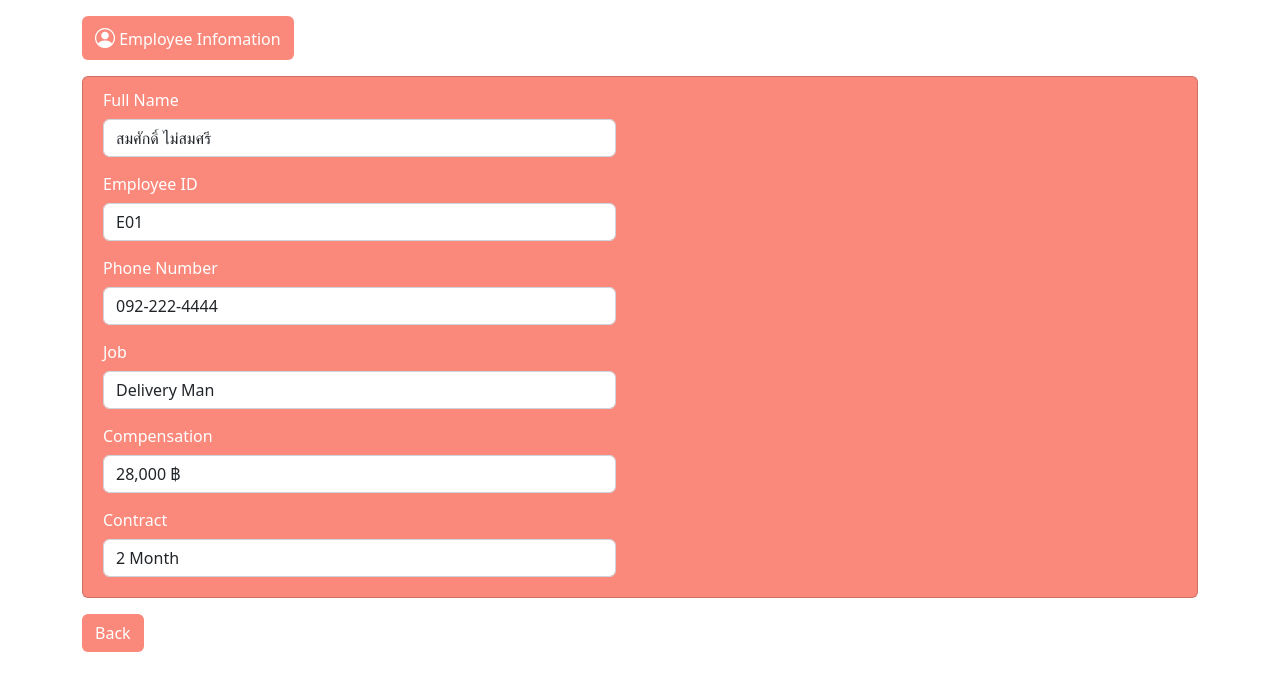
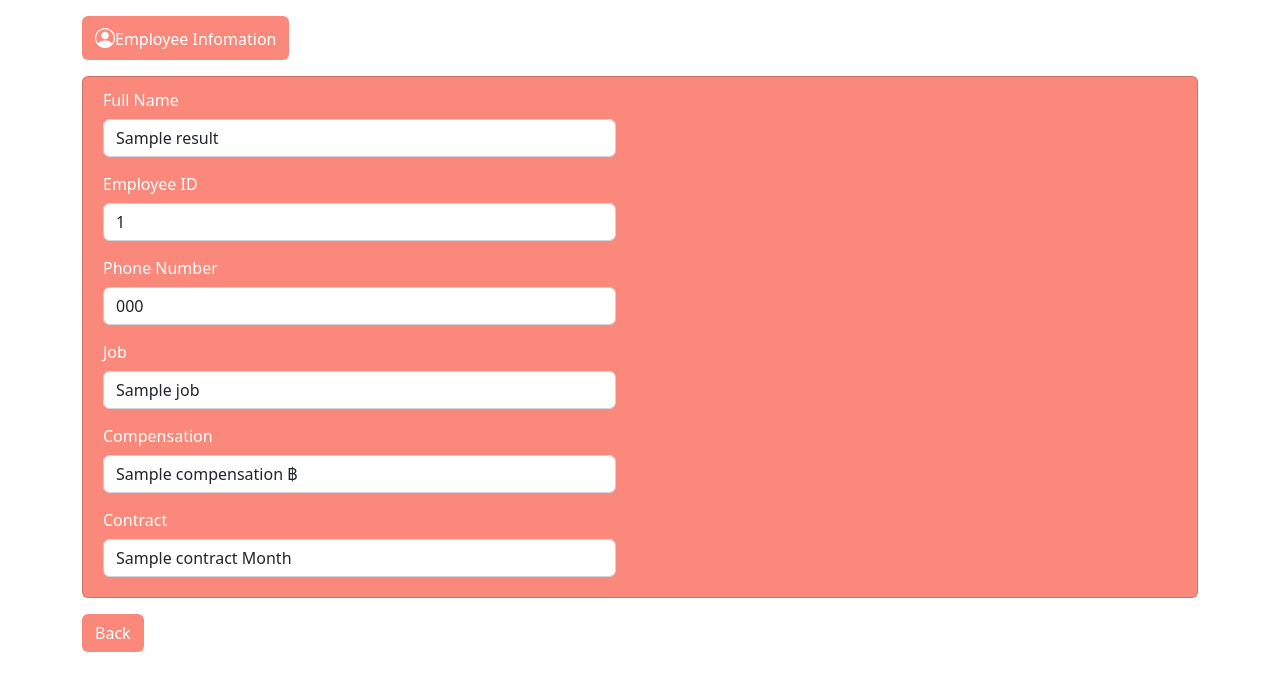
Before and after one commit to CIS3Team/EPMS-Backend, a Flask app: template templates/html/employee-view.html in a window 1280 px wide. Shown: the part 58-749 px from the top of the page. Run offline with Flask 2, Linux system fonts and the light colour scheme; the template is opened without the code that fills it: most values are stand-ins (such as "Sample title", 1, 10 or a date in 2020); some libraries are stand-ins or nearby versions.

Commit message:
update_except_edit

```diff
--- a/app.py
+++ b/app.py
@@ -59,17 +59,49 @@ def elist():
         cursor.execute(sql)
         conn.commit()
         result = cursor.fetchall()
-        print(result)
-        return render_template('html/employee-list.html',datas=result)
+    return render_template('html/employee-list.html',datas=result)
+
+@app.route('/employee-view/<string:id_data>',methods=['GET'])
+def eview(id_data):
+    with conn.cursor() as cursor:
+        cursor.execute("SELECT * FROM employee_detail WHERE id=%s",(id_data))
+        conn.commit()
+        result = cursor.fetchall()
+    return render_template('html/employee-view.html',datas=result)
+
 
 @app.route('/employee-delete/<string:id_data>',methods=['GET'])
 def delete(id_data):
     with conn.cursor() as cursor:
         cursor.execute("DELETE FROM employee WHERE id=%s",(id_data))
         conn.commit()
-        result = cursor.fetchall()
-        print(result)
+        cursor.execute("DELETE FROM employee_detail WHERE id=%s",(id_data))
+        conn.commit()
     return redirect(url_for('elist'))
+
+@app.route('/add',methods=["POST"])
+def add():
+    if request.method=="POST":
+        name=request.form['name']
+        eid=request.form['eid']
+        phone=request.form['phone']
+        job=request.form['job']
+        compensation=request.form['compensation']
+        contract=request.form['contract']
+        with conn.cursor() as cursor:
+            sql1 = "INSERT INTO employee (eid,name) VALUES (%s,%s)"
+            sql2 = "INSERT INTO employee_detail (name,eid,phone,job,compensation,contract) VALUES (%s,%s,%s,%s,%s,%s)"
+            cursor.execute(sql1,(eid,name))
+            conn.commit()
+            cursor.execute(sql2,(name,eid,phone,job,compensation,contract))
+            conn.commit()
+        return redirect(url_for('elist'))
+
+@app.route('/employee-add')
+def eadd():
+    return render_template('html/employee-add.html')
+
+
 
 # @app.route('/index')
 # def login():
--- a/templates/html/employee-view.html
+++ b/templates/html/employee-view.html
@@ -29,9 +29,9 @@
                 <div class="dropdown">
                     <a class="navbar-brand btn dropdown" data-bs-toggle="dropdown" aria-expanded="false"><i class="bi bi-list" style="color:#ffff ;"></i></a>
                     <ul class="dropdown-menu dropdown-menu-dark">
-                        <li><a class="dropdown-item" href="employee-list.html">Employee List</a></li>
+                        <li><a class="dropdown-item" href="/employee-view.html">Employee List</a></li>
                         <li><hr class="dropdown-divider"></li>
-                        <li><a class="dropdown-item" href="#"><i class="bi bi-box-arrow-left"></i> Logout</a></li>
+                        <li><a class="dropdown-item" href="/logout"><i class="bi bi-box-arrow-left"></i> Logout</a></li>
                       </ul>
                 </div>
                 <div class="d-flex" role="search">
@@ -41,67 +41,65 @@
         </nav>
         </div>
 
+
     <div class="container">
         <div class="row">
             <div class="col-lg-12 text-start">
-                <div class="cont btn  button-pink my-3"><i class="bi bi-person-circle" style="font-size: 20px" ></i> Employee Infomation</div>
+                <div class="cont btn  button-pink my-3"><i class="bi bi-person-circle" style="font-size: 20px" ></i>Employee Infomation</div>
             </div>
         </div>
-
+        {% for result in datas %}
         <!-- Card Body -->
         <div class="card text-md-start" style="background-color:#FA897B; color:#ffffff;">
             <div class="card-body">
         <form class="row g-3">
-
             <div class="row my-1">
                 <div class="col-md-6">
                   <label for="fullname" class="col-form-label">Full Name</label>
-                  <input type="text" readonly class="form-control" id="" name="" value="สมศักดิ์ ไม่สมศรี">
+                  <input type="text" readonly class="form-control"  name="name" value="{{result.name}}">
                 </div>
               </div>
 
             <div class="row my-1">
             <div class="col-md-6">
               <label for="eid" class="col-form-label">Employee ID</label>
-              <input type="text" readonly class="form-control" id="" name="" value="E01">
+              <input type="text" readonly class="form-control"  name="eid" value="{{result.eid}}">
             </div>
           </div>
 
           <div class="row my-1">
             <div class="col-md-6">
               <label for="phone" class="col-form-label">Phone Number</label>
-              <input type="text" readonly class="form-control" id="" name="" value="092-222-4444">
+              <input type="text" readonly class="form-control"  name="phone" value="{{result.phone}}">
             </div>
           </div>
 
           <div class="row my-1">
             <div class="col-md-6">
               <label for="job" class="col-form-label">Job</label>
-              <input type="text" readonly class="form-control" id="" name="" value="Delivery Man">
+              <input type="text" readonly class="form-control"  name="job" value="{{result.job}}">
             </div>
           </div>
 
           <div class="row my-1">
             <div class="col-md-6">
               <label for="compensation" class="col-form-label">Compensation</label>
-              <input type="text" readonly class="form-control" id="" name="" value="28,000 ฿">
+              <input type="text" readonly class="form-control"  name="" value="{{result.compensation}} ฿">
             </div>
           </div>
 
           <div class="row my-1">
             <div class="col-md-6">
               <label for="contract" class="col-form-label">Contract</label>
-              <input type="text" readonly class="form-control" id="" name="" value="2 Month">
+              <input type="text" readonly class="form-control" id="" name="contract" value="{{result.contract}} Month">
             </div>
           </div>
-
-
           </form>
         </div>
+        {% endfor %}
         </div>
-
         <div class="text-start">
-            <a href="employee-list.html" class="btn button-pink my-3">Back</a>
+            <a href="/employee-list" class="btn button-pink my-3">Back</a>
             </div>
 
     </div>
```
Also changed, not shown: templates/html/employee-add.html (+12 -21 lines), templates/html/employee-list.html (+3 -5 lines).
